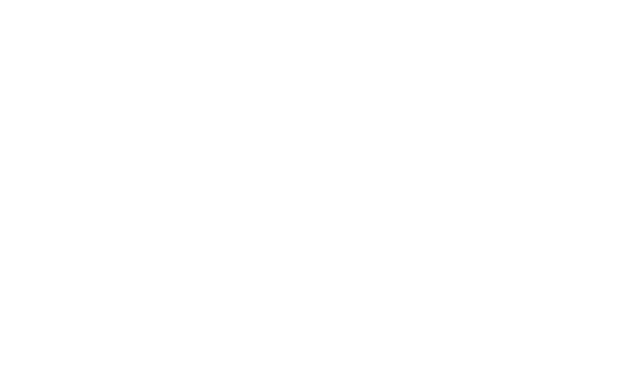
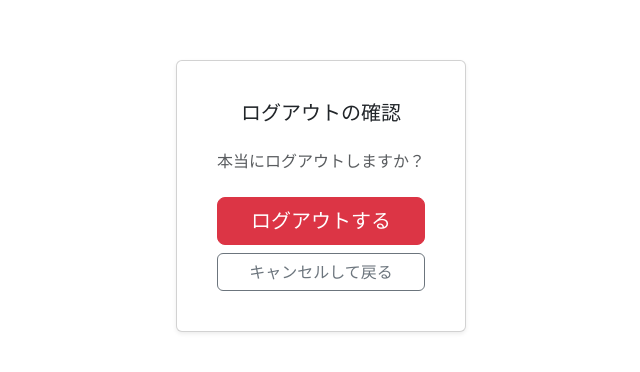
Before and after one commit to skr08m/campus_portfolioSNS, a React app in the folder frontend/: page /logout in a window 1280 px wide. Before the commit this address had no page. Shown: the part 204-576 px from the top of the page, without its empty margins (319-959 px from the left). Built offline with nearby package versions, Linux system fonts and the light colour scheme; the HTML template or start-up script is replaced by a standard one.

Commit message:
ログアウト画面の追加

```diff
--- a/frontend/src/App.jsx
+++ b/frontend/src/App.jsx
@@ -9,6 +9,7 @@
 import ConfirmWorks from "./pages/ConfirmWorks";
 import CompleteUpWorks from "./pages/CompleteUpWorks";
 import Register from './pages/Register';
+import Logout from './pages/Logout';
 
 function App() {
 
@@ -41,6 +42,9 @@
 
       {/* 新規登録 */}
       <Route path="/register" element={<Register />} />
+
+      {/* ログアウト */}
+      <Route path="/logout" element={<Logout />} />
     </Routes>
   )
 }
--- a/frontend/src/pages/LoginPage.jsx
+++ b/frontend/src/pages/LoginPage.jsx
@@ -26,7 +26,6 @@
     });
   };
 
-  // 2. イベントハンドラ: フォーム送信時の処理
   const handleSubmit = async (e) => {
     e.preventDefault();
 
--- /dev/null
+++ b/frontend/src/pages/Logout.jsx
@@ -0,0 +1,42 @@
+// src/pages/Logout.jsx
+import { useNavigate } from 'react-router-dom';
+import { Container, Button, Card } from 'react-bootstrap';
+
+const Logout = () => {
+  const navigate = useNavigate();
+
+  // ログアウト実行
+  const handleLogout = () => {
+    localStorage.removeItem("jwt"); // トークンを破棄
+    alert("ログアウトしました");
+    navigate("/"); // ログイン画面へ
+  };
+
+  // キャンセル（前の画面に戻る）
+  const handleCancel = () => {
+    navigate(-1); // ブラウザの履歴で一つ前に戻る
+  };
+
+  return (
+    <Container className="d-flex justify-content-center align-items-center" style={{ minHeight: '80vh' }}>
+      <Card className="text-center p-4 shadow-sm" style={{ maxWidth: '400px', width: '100%' }}>
+        <Card.Body>
+          <Card.Title className="mb-4">ログアウトの確認</Card.Title>
+          <Card.Text className="mb-4 text-muted">
+            本当にログアウトしますか？<br />
+          </Card.Text>
+          <div className="d-grid gap-2">
+            <Button variant="danger" size="lg" onClick={handleLogout}>
+              ログアウトする
+            </Button>
+            <Button variant="outline-secondary" onClick={handleCancel}>
+              キャンセルして戻る
+            </Button>
+          </div>
+        </Card.Body>
+      </Card>
+    </Container>
+  );
+};
+
+export default Logout;
```
